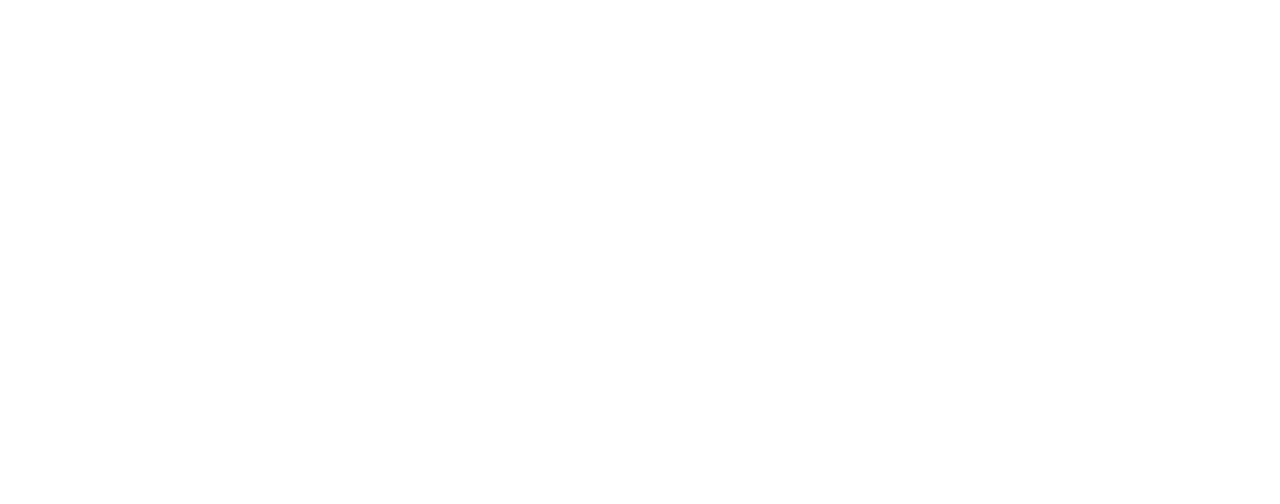
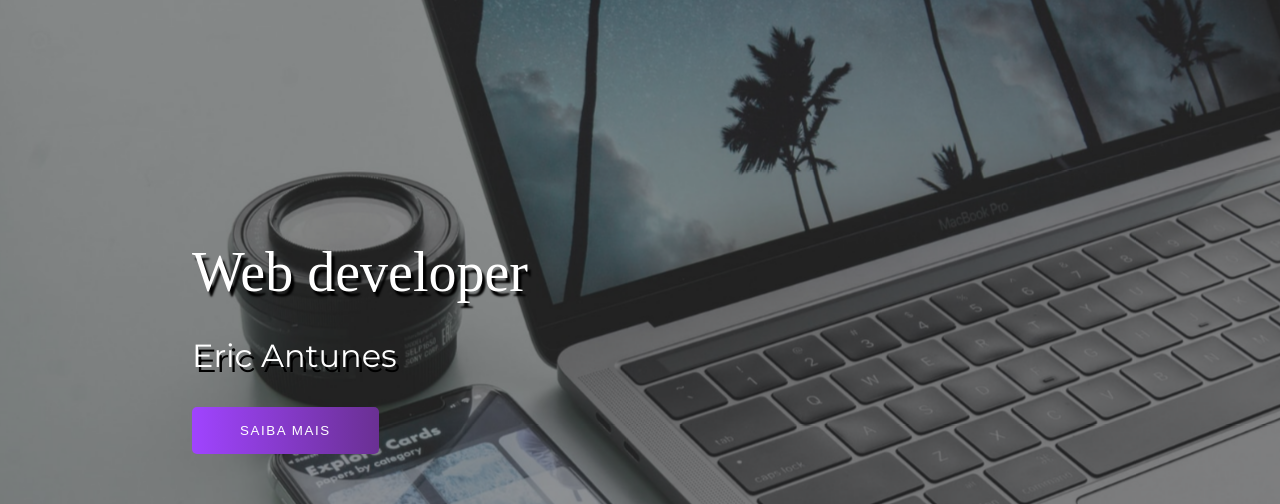
Before and after one commit to eric-vantunes/portifolio, a plain HTML site: page index.html in a window 1280 px wide. Shown: the top 504 px of the page. Drawn offline with Linux system fonts and the light colour scheme.

Commit message:
:package: header

```diff
--- a/index.html
+++ b/index.html
@@ -4,9 +4,26 @@
     <meta charset="UTF-8">
     <meta name="viewport" content="width=device-width, initial-scale=1.0">
     <link rel="stylesheet" href="style.css">
-    <title>Portifólio</title>
+    <link rel="apple-touch-icon" sizes="180x180" href="imagens/android-chrome-192x192.png">
+    <link rel="icon" type="image/png" sizes="32x32" href="imagens/favicon-32x32.png">
+    <link rel="icon" type="image/png" sizes="16x16" href="imagens/favicon-16x16.png">
+    <link rel="manifest" href="/site.webmanifest">
+    <title>Portfólio</title>
 </head>
 <body>
 
+<div class="container">
+    <header>
+        <div class="img-wrapper">
+            <img src="imagens/bg.jpg" alt="">
+        </div>
+        <div class="banner">
+        <h1>Web developer</h1>
+        <p>Eric Antunes</p>
+        <button>Saiba mais</button>
+        </div>
+    </header>
+</div>
+
 </body>
 </html>
--- a/style.css
+++ b/style.css
@@ -1,3 +1,96 @@
 @import url('https://fonts.googleapis.com/css2?family=Baloo+2:wght@400;500;600&family=Montserrat:ital,wght@0,300;0,400;0,500;1,200&family=Mulish:ital,wght@0,200;0,300;0,400;1,200;1,300;1,400&display=swap');
 
 @import url('https://cdnjs.cloudflare.com/ajax/libs/font-awesome/5.15.1/css/all.min.css');
+
+*{
+    margin: 0;
+    padding: 0;
+}
+
+header {
+    width: 100%;
+    height: 100vh;
+    overflow: hidden;
+    position: relative;
+}
+
+.img-wrapper{
+    width: 100%;
+    height: 100%;
+    overflow: hidden;
+    background-color: rgba(0,0,0,0.8);
+}
+
+.img-wrapper img{
+    width: 100%;
+    height: 100%;
+    object-fit: cover;
+    opacity: 0.5;
+    animation: zoom 25s;
+}
+@keyframes zoom{
+    0%{
+        transform: scale(1.3);
+    }
+    100%{
+        transform: scale(1);
+    }
+}
+
+.banner{
+    position: absolute;
+    top: 30%;
+    left: 15%;
+}
+
+.banner h1{
+    color: #ffffff;
+    font-size: 3.5rem;
+    font-family: "Baloo+2", serif;
+    font-weight: 200;
+    text-shadow: .2rem .3rem 2px rgba(0, 0, 0, 4);
+    line-height: 4rem;
+    margin-bottom: 2rem;
+    opacity: 0;
+    animation: moveBanner 1s 0.5s forwards;
+}
+
+.banner p{
+    font-family: "Montserrat", serif;
+    color: #fff;
+    font-size: 2rem;
+    text-shadow:.2rem .3rem rgba(0, 0, 0, 4);
+    margin-bottom: 2rem;
+    opacity: 0;
+    animation: moveBanner 1s 0.7s forwards;
+}
+
+.banner button{
+    font-family: "Mulish" serif ;
+    color: #fff;
+    text-transform: uppercase;
+    letter-spacing: .1rem;
+    background: #6a3093;
+    background: -webkit-linear-gradient(to right, #a044ff, #6a3093);
+    background: linear-gradient(to right, #a044ff, #6a3093);
+    padding: 1rem 3rem;
+    border:none;
+    border-radius: 5px;
+    cursor: pointer;
+    opacity: 0;
+    animation: moveBanner 1s 0.9s forwards;
+}
+
+.banner button:hover{
+    color:black;
+}
+
+@keyframes moveBanner{
+    0%{
+        transform: translateY(10rem) rotateY(-30deg);
+    }
+    100%{
+        transform: translateY(0) rotateY(0);
+        opacity: 1;
+    }
+}
```
Also changed, not shown: imagens/android-chrome-192x192.png (renamed from android-chrome-192x192.png), imagens/android-chrome-512x512.png (renamed from android-chrome-512x512.png), imagens/apple-touch-icon.png (renamed from apple-touch-icon.png), imagens/bg.jpg (added), imagens/favicon-16x16.png (renamed from favicon-16x16.png), imagens/favicon-32x32.png (renamed from favicon-32x32.png), site.webmanifest, 1 other file.
